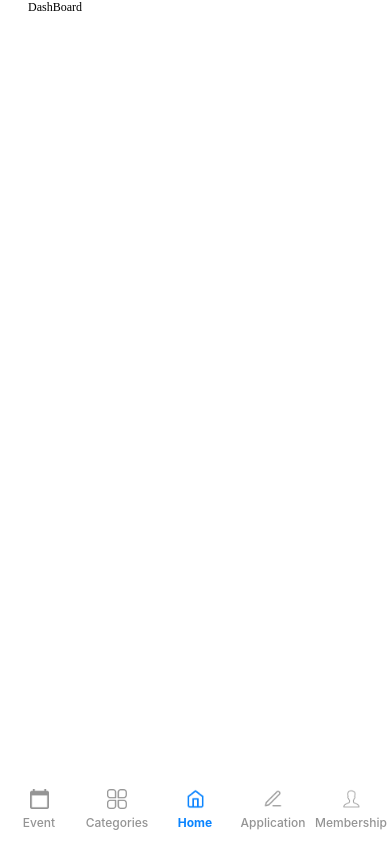
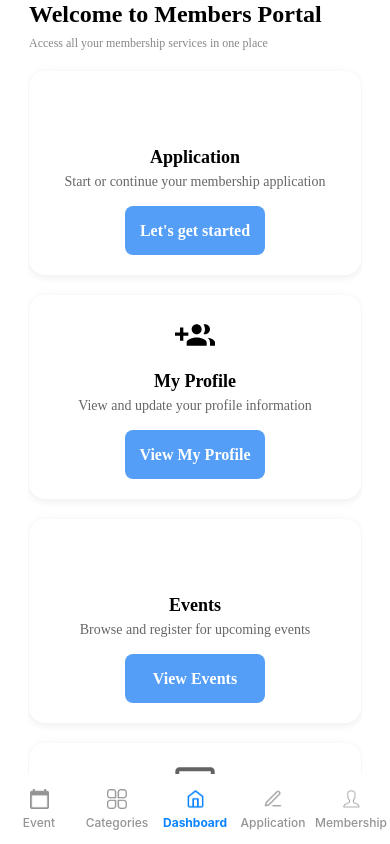
Before and after one commit to kashif147/Poral_App, a React Native app: screen / in a window 390 px wide. Built offline with nearby package versions, Linux system fonts and the light colour scheme.

Commit message:
feature/Add dashboard card

```diff
--- a/App.js
+++ b/App.js
@@ -2,14 +2,14 @@ import React from 'react';
 import { NavigationContainer } from '@react-navigation/native';
 import TabNavigator from './src/navigation/TabNavigation';
 import { SafeAreaView, StatusBar } from 'react-native';
-import { primaryColor } from './src/utils/Styles';
+import { Colors } from './src/utils/Styles';
 
 function App() {
   return (
     <SafeAreaView style={{ flex: 1 }}>
       <StatusBar
-        backgroundColor={primaryColor}
-        barStyle={'light-content'}
+        backgroundColor={Colors.black}
+        barStyle={'dark-content'}
       />
       <NavigationContainer>
         <TabNavigator />
--- /dev/null
+++ b/src/common/DashboardCard.js
@@ -0,0 +1,47 @@
+import React from 'react';
+import { View } from 'react-native';
+import { Label } from './text/label';
+import { Button } from './button';
+import { LocalSvg } from 'react-native-svg/css';
+
+export const DashboardCard = ({
+  icon,
+  title,
+  description,
+  button,
+  onPress,
+  style,
+}) => (
+  <View
+    style={{
+      backgroundColor: '#fff',
+      borderRadius: 16,
+      padding: 20,
+      marginBottom: 20,
+      shadowColor: '#000',
+      shadowOffset: { width: 0, height: 2 },
+      shadowOpacity: 0.08,
+      shadowRadius: 8,
+      elevation: 3,
+      alignItems: 'center',
+      alignSelf: 'stretch',
+      ...style,
+    }}
+  >
+    <View style={{ marginBottom: 16 }}>
+      <LocalSvg asset={icon} width={40} height={40} />
+    </View>
+    <Label style={{ fontSize: 18, fontWeight: 'bold', marginBottom: 6, textAlign: 'center' }}>
+      {title}
+    </Label>
+    <Label style={{ color: '#666', fontSize: 14, marginBottom: 16, textAlign: 'center' }}>
+      {description}
+    </Label>
+    <Button
+      title={button}
+      onPress={onPress}
+      style={{ backgroundColor: '#559EF8', borderRadius: 8, minWidth: 140 }}
+      textStyle={{ color: '#fff', fontWeight: 'bold' }}
+    />
+  </View>
+);
--- a/src/common/button/index.js
+++ b/src/common/button/index.js
@@ -1,11 +1,12 @@
 // import { Label, Loader, Touchable } from '@common';
-import { btnStyle, Colors } from '@enums';
+// import { btnStyle, Colors } from '@enums';
 import React from 'react';
 import { TouchableOpacityProps, View } from 'react-native';
 import { getStyles } from './styles';
 import { Label } from '../text/label';
 import { Touchable } from '../touchable';
 import { Loader } from '../loader';
+import { btnStyle, Colors } from '../../utils/Styles';
 
 
 export const Button = ({
--- a/src/common/button/styles.js
+++ b/src/common/button/styles.js
@@ -11,7 +11,7 @@ export const getStyles = ({
     container: {
       ...(type === 'tag'
         ? { paddingHorizontal: wp(3), paddingVertical: hp(0.6) }
-        : { height: wp(isIPad ? 10.4 : 12.5) }),
+        : { height: wp(12.5) }),
       borderRadius: hp(4),
       backgroundColor:
         disabled || isloading
--- a/src/modules/application/Application.js
+++ b/src/modules/application/Application.js
@@ -1,13 +1,15 @@
 import React from 'react';
 import { View, Text } from 'react-native';
+import { Wrapper } from '../../common/wrapper';
+import { commonStyles } from '../../utils/Styles';
 
 
 const Application = () => {
 
   return (
-    <View style={{ flex: 1 }}>
+    <Wrapper style={commonStyles.screenContainer}>
       <Text>Application</Text>
-    </View>
+    </Wrapper>
   );
 };
 
--- a/src/modules/dashboard/DashBoard.js
+++ b/src/modules/dashboard/DashBoard.js
@@ -1,12 +1,85 @@
 import React from 'react';
+import { View, ScrollView, Dimensions } from 'react-native';
 import { Label } from '../../common/text/label';
 import { Wrapper } from '../../common/wrapper';
+import { IMAGES } from '../../assets/svg';
+import { DashboardCard } from '../../common/DashboardCard';
+import { useNavigation } from '@react-navigation/native';
+import { STACKS } from '../../enums/ScreenEnums';
 import { commonStyles } from '../../utils/Styles';
 
+const { width } = Dimensions.get('window');
+
+const CARD_WIDTH = width > 500 ? (width - 64) / 2 : '100%';
+
 const DashBoard = () => {
+  const navigation = useNavigation();
+
+  const dashboardCards = [
+    {
+      key: 'application',
+      icon: IMAGES.INFO,
+      title: 'Application',
+      description: 'Start or continue your membership application',
+      button: "Let's get started",
+      onPress: () => navigation.navigate(STACKS.APPLICATION_STACK),
+    },
+    {
+      key: 'profile',
+      icon: IMAGES.USERS_GROUP,
+      title: 'My Profile',
+      description: 'View and update your profile information',
+      button: 'View My Profile',
+      onPress: () => { },
+    },
+    {
+      key: 'events',
+      icon: IMAGES.CALENDAR,
+      title: 'Events',
+      description: 'Browse and register for upcoming events',
+      button: 'View Events',
+      onPress: () => navigation.navigate(STACKS.EVENTS_STACK),
+    },
+    {
+      key: 'payments',
+      icon: IMAGES.CARD,
+      title: 'Payments',
+      description: 'Manage your payments and subscriptions',
+      button: 'View Payments',
+      onPress: () => { },
+    },
+  ];
+
   return (
     <Wrapper style={commonStyles.screenContainer}>
-      <Label>DashBoard</Label>
+      <ScrollView contentContainerStyle={{ padding: 1 }}>
+        <Label style={{ fontSize: 24, fontWeight: 'bold', marginBottom: 8 }}>
+          Welcome to Members Portal
+        </Label>
+        <Label style={{ color: '#888', marginBottom: 20 }}>
+          Access all your membership services in one place
+        </Label>
+        <View
+          style={{
+            flexDirection: width > 500 ? 'row' : 'column',
+            flexWrap: 'wrap',
+            justifyContent: width > 500 ? 'space-between' : 'flex-start',
+            alignItems: 'stretch',
+          }}
+        >
+          {dashboardCards.map((card, idx) => (
+            <DashboardCard
+              key={card.key}
+              icon={card.icon}
+              title={card.title}
+              description={card.description}
+              button={card.button}
+              onPress={card.onPress}
+              style={{ width: CARD_WIDTH }}
+            />
+          ))}
+        </View>
+      </ScrollView>
     </Wrapper>
   );
 };
--- a/src/navigation/TabNavigation.js
+++ b/src/navigation/TabNavigation.js
@@ -29,7 +29,7 @@ const TAB_ICONS = [
   },
   {
     name: STACKS.DASHBOARD_STACK,
-    label: 'Home',
+    label: 'Dashboard',
     icon: IMAGES.HOME,
 
   },
```
